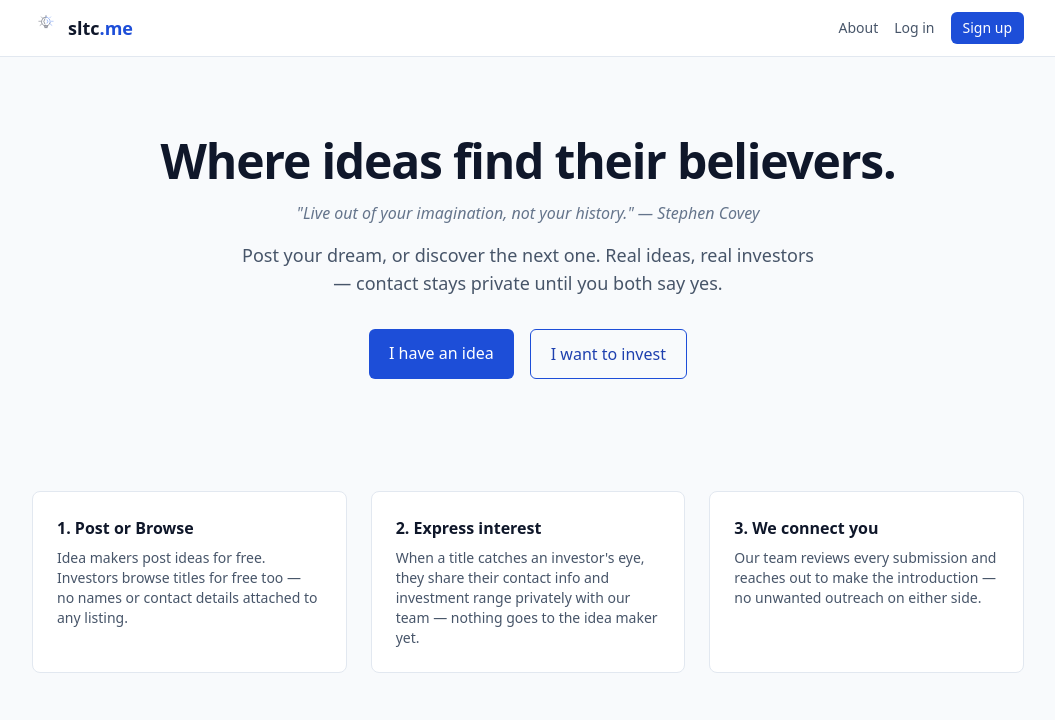
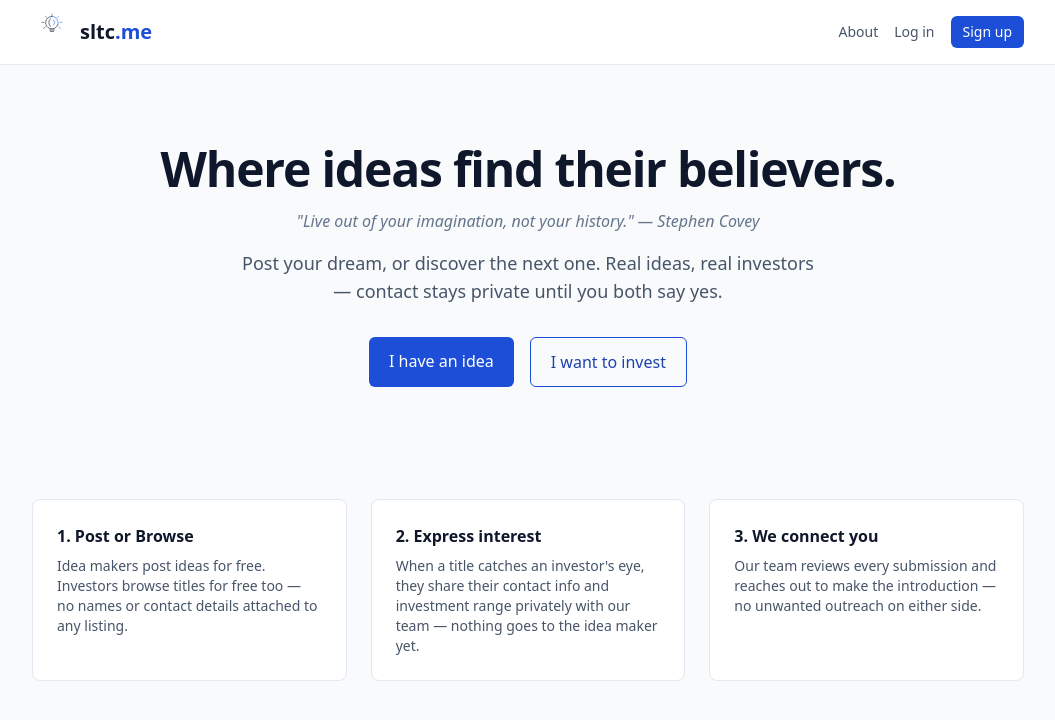
Before and after one commit to rawadylb/SLTC, a Next.js app: page / in a window 1280 px wide. Shown: the top 720 px of the page, without its empty margins (112-1167 px from the left). Built offline with nearby package versions, Linux system fonts and the light colour scheme; no server answers.

Commit message:
increase header logo size

```diff
--- a/components/Navbar.tsx
+++ b/components/Navbar.tsx
@@ -10,7 +10,7 @@ export default function Navbar() {
     <nav className="border-b border-slate-200 bg-white">
       <div className="mx-auto flex max-w-5xl items-center justify-between px-4 py-3">
         <Link href="/" className="flex items-center gap-2">
-          <svg width="28" height="28" viewBox="0 0 200 200" aria-hidden="true">
+          <svg width="40" height="40" viewBox="0 0 200 200" aria-hidden="true">
             <g transform="translate(40,10) scale(0.6)">
               <g strokeWidth="4" strokeLinecap="round" fill="none">
                 <line x1="100" y1="0" x2="100" y2="18" stroke="#0F172A" />
@@ -29,7 +29,7 @@ export default function Navbar() {
               <line x1="86" y1="146" x2="114" y2="146" stroke="#0F172A" strokeWidth="4" strokeLinecap="round" />
             </g>
           </svg>
-          <span className="text-lg font-bold text-ink">
+          <span className="text-xl font-bold text-ink">
             sltc<span className="text-brand-600">.me</span>
           </span>
         </Link>
```
